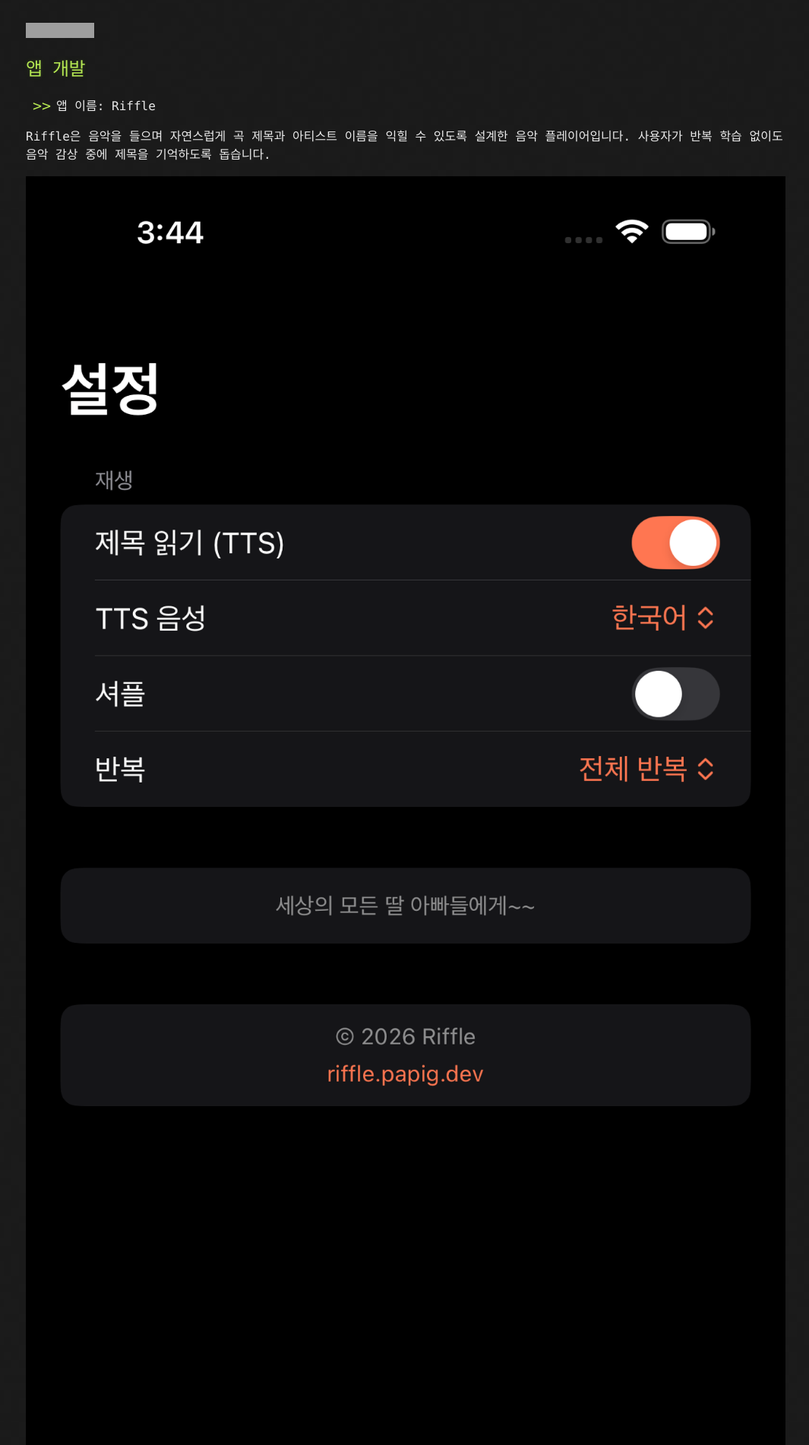
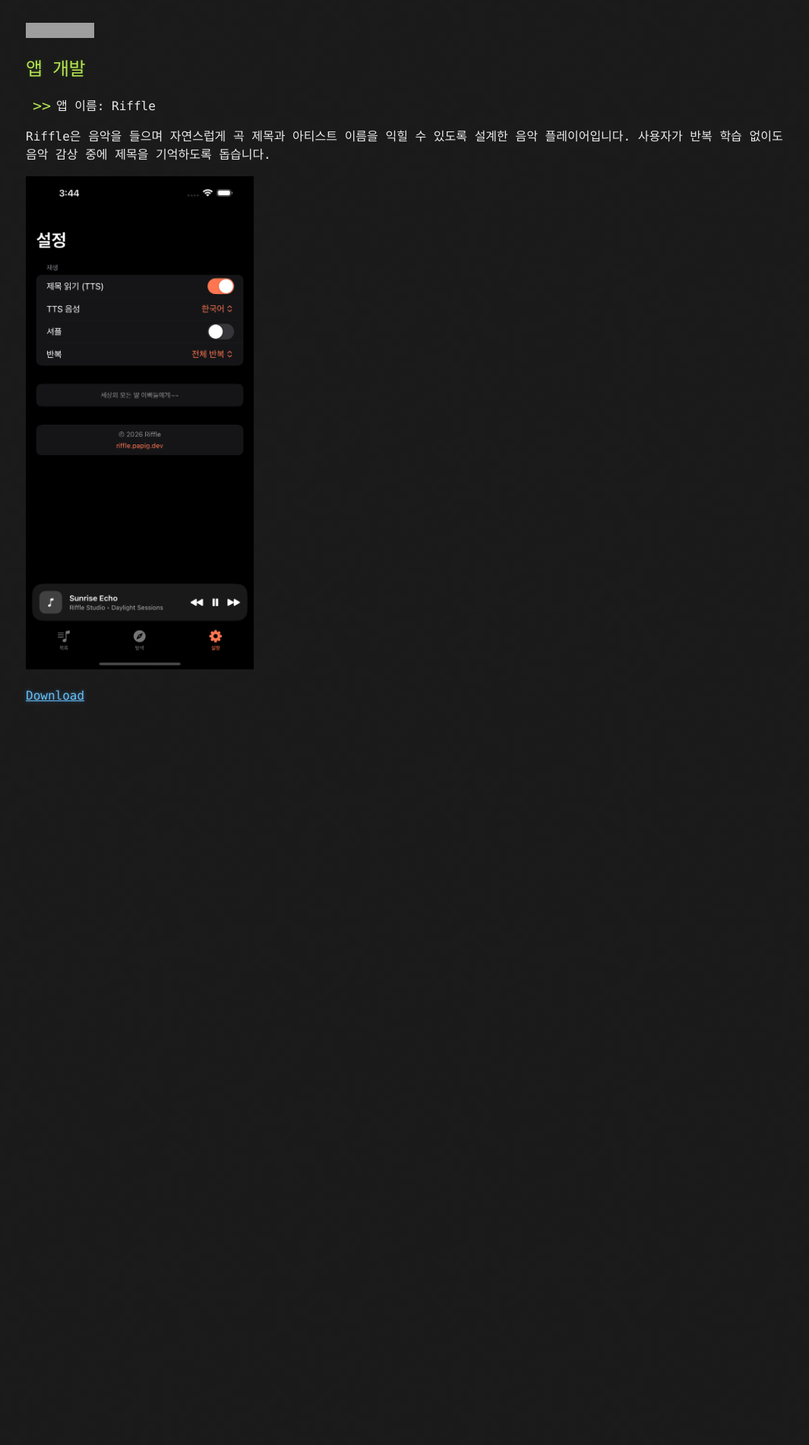
Before and after one commit to papig-dev/papig-dev.github.io, a Jekyll site: the page built from index.md, in a window 1280 px wide. Shown: the part 1321-3223 px from the top of the page at 76% size, without its empty margins (106-1171 px from the left). Built offline with Jekyll 4.4.1, drawn with Linux system fonts in a browser that asks for light colours; some web fonts are replaced; our own code applies the rules of GitHub Pages for plain Markdown files; after the commit the page ends 2269 px from its top, so only the background shows below that; grey boxes are pictures that could not be loaded.

Commit message:
Resize Riffle app screenshot image to smaller size

```diff
--- a/index.md
+++ b/index.md
@@ -54,6 +54,6 @@ layout: default
 
 Riffle은 음악을 들으며 자연스럽게 곡 제목과 아티스트 이름을 익힐 수 있도록 설계한 음악 플레이어입니다. 사용자가 반복 학습 없이도 음악 감상 중에 제목을 기억하도록 돕습니다.
 
-![](/assets/images/03-settings.png)
+<img src="/assets/images/03-settings.png" width="300" height="auto" alt="Riffle app settings screenshot">
 
 [Download](https://apps.apple.com/app/riffle/id6759858871)
```
